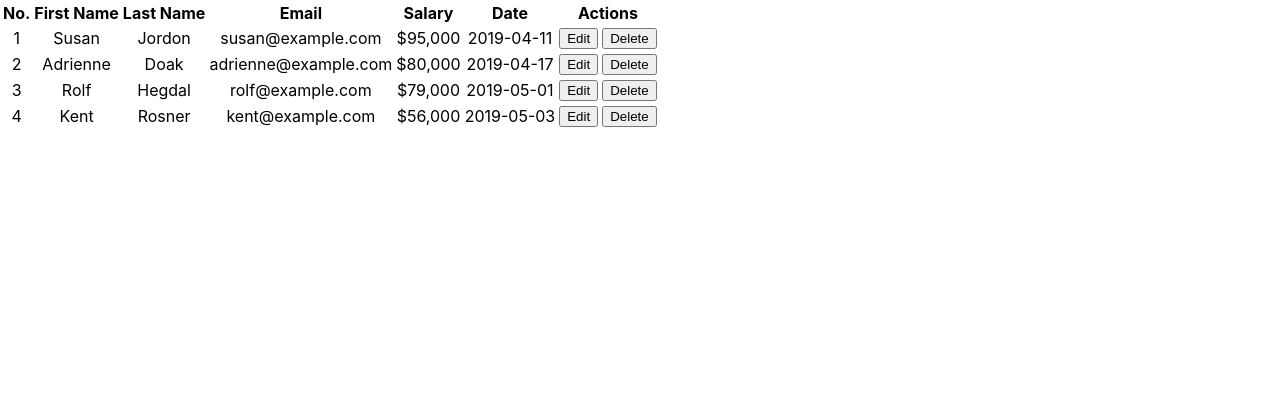
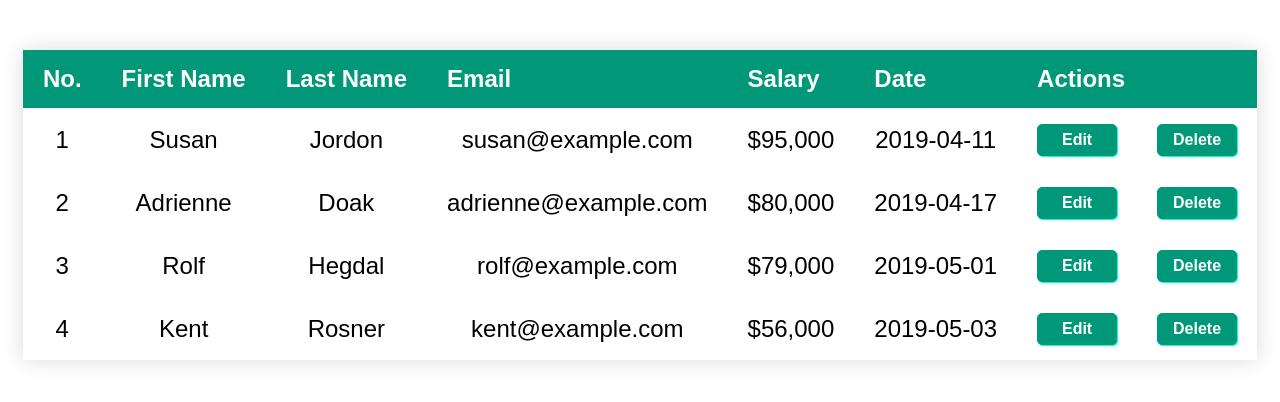
Before and after one commit to amirrezaazadi8/Employee-management-app, a React (Create React App) app: page /listemployee in a window 1280 px wide. Shown: the top 402 px of the page. Built offline with nearby package versions, Linux system fonts and the light colour scheme.

Commit message:
styles added to the lists

```diff
--- /dev/null
+++ b/src/components/listemployee/ListEmployee.css
@@ -0,0 +1,33 @@
+.style-table {
+  border-collapse: collapse;
+  margin: 25px 0;
+  font-size: 1.5em;
+  font-family: sans-serif;
+  min-width: 400px;
+  box-shadow: 0 0 20px rgba(0, 0, 0, 0.15);
+  margin: 50px auto;
+}
+
+.style-table thead tr {
+  background-color: #009879;
+  color: #ffffff;
+  text-align: left;
+}
+
+.style-table th,
+.style-table td {
+  padding: 15px 20px;
+}
+
+.button {
+  width: 5rem;
+  height: 2rem;
+  border: 1px solid #009879;
+  border-radius: 5px;
+  background-color: #009879;
+  color: rgb(255, 255, 255);
+  font-size: medium;
+  font-weight: 600;
+  cursor: pointer;
+  box-shadow: 1px 1px 1px #03f8c7;
+}
--- a/src/components/listemployee/ListEmployee.js
+++ b/src/components/listemployee/ListEmployee.js
@@ -1,12 +1,12 @@
 import React from 'react';
-
+import "./ListEmployee.css"
 
 const ListEmployee = () => {
     return (
         <div>
 
             <div class="contain-table">
-                <table class="striped-table">
+                <table class="style-table">
                     <thead>
                         <tr>
                             <th>No.</th>
```
